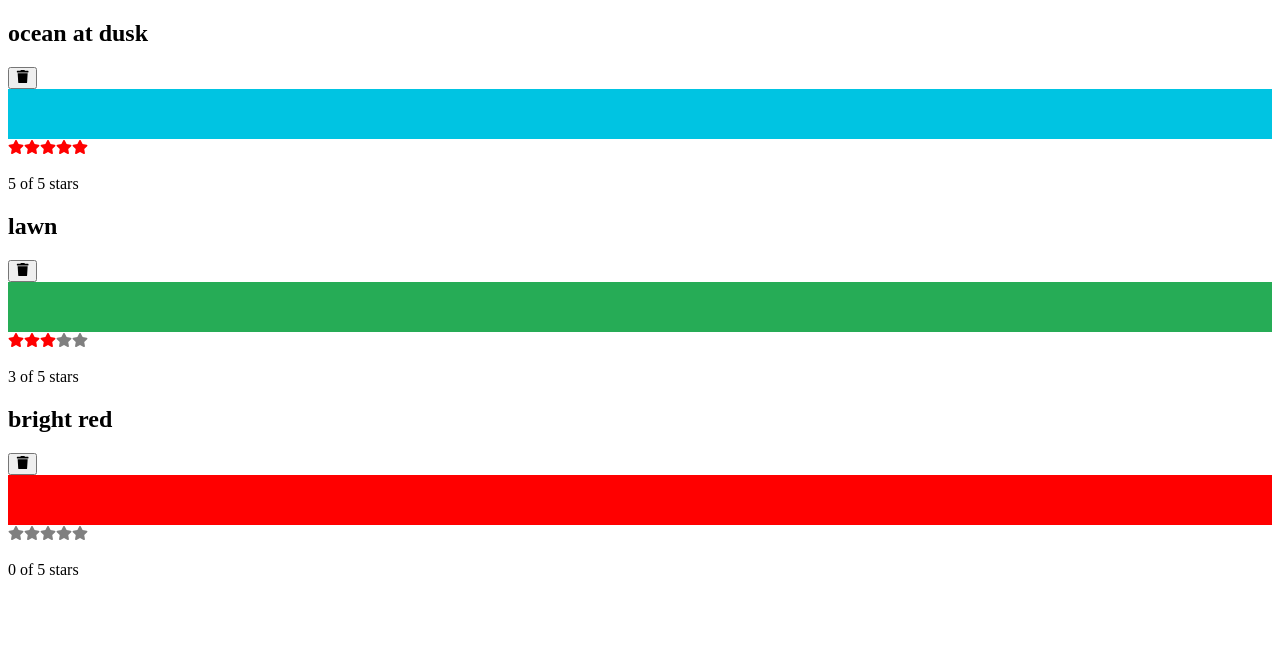
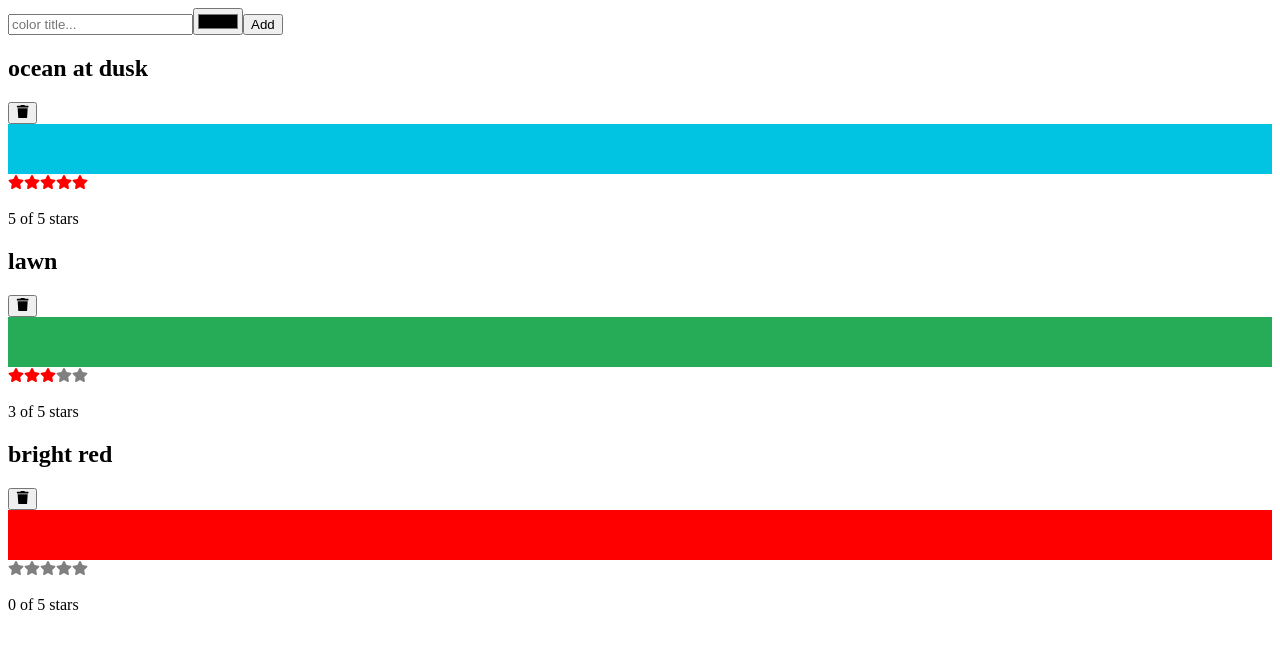
Before and after one commit to ktact/learning-react, a React (Create React App) app in the folder chapter-06/color-organizer/: page / in a window 1280 px wide. Shown: the top 648 px of the page. Built offline with nearby package versions, Linux system fonts and the light colour scheme.

Commit message:
カラー追加フォームを仮実装

```diff
--- /dev/null
+++ b/chapter-06/color-organizer/src/AddColorForm.js
@@ -0,0 +1,26 @@
+import React, { useRef } from "react";
+
+export default function AddColorForm({ onNewColor = f => f }) {
+  const txtTitle = useRef();
+  const hexColor = useRef();
+
+  const submit = e => {
+    e.preventDefault();
+
+    const title = txtTitle.current.value;
+    const color = hexColor.current.value;
+
+    onNewColor(title, color);
+
+    txtTitle.current.value = "";
+    hexColor.current.value = "";
+  };
+
+  return (
+    <form onSubmit={submit}>
+      <input ref={txtTitle} type="text" placeholder="color title..." required />
+      <input ref={hexColor} type="color" required />
+      <button>Add</button>
+    </form>
+  );
+}
--- a/chapter-06/color-organizer/src/App.js
+++ b/chapter-06/color-organizer/src/App.js
@@ -1,6 +1,7 @@
 import React, { useState } from "react";
 import colorData from "./color-data.json";
 import ColorList from "./ColorList.js";
+import AddColorForm from "./AddColorForm";
 
 export default function App() {
   const [colors, setColors] = useState(colorData);
@@ -18,10 +19,15 @@ export default function App() {
   };
 
   return (
-    <ColorList
-      colors={colors}
-      onRemoveColor={removeColor}
-      onRateColor={rateColor}
-    />
+    <>
+      <AddColorForm
+        onNewColor={(title, color) => alert(`TODO: Create ${title} = ${color}`)}
+      />
+      <ColorList
+        colors={colors}
+        onRemoveColor={removeColor}
+        onRateColor={rateColor}
+      />
+    </>
   );
 }
```
